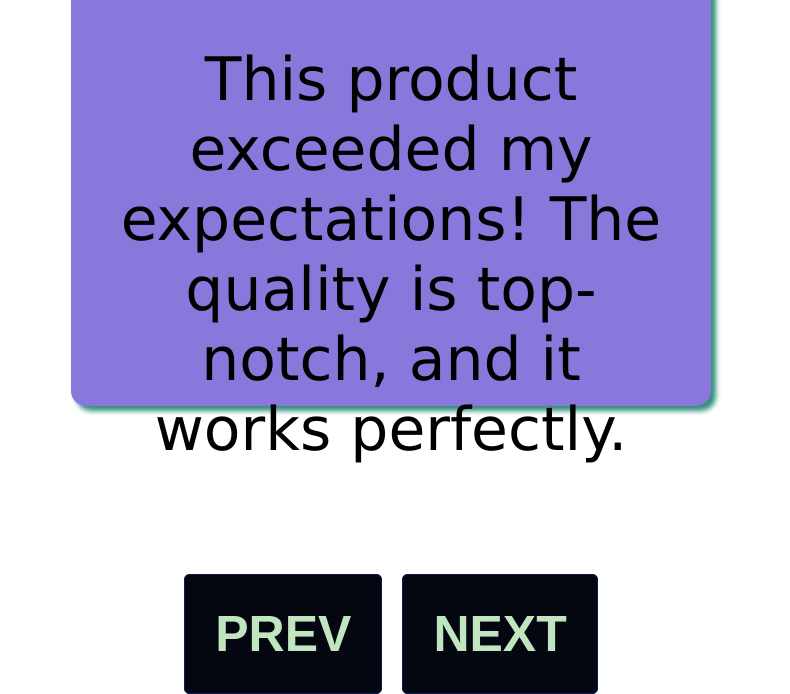
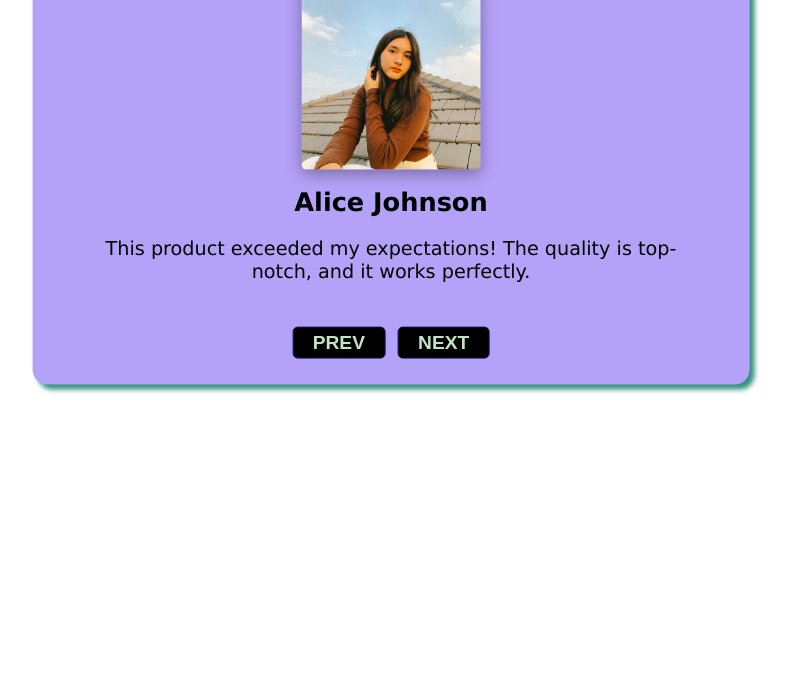
Before and after one commit to yuvrajsingh2428/Review-Carousel-App, a plain HTML site: page index.html in a window 1280 px wide. Shown: the part 254-948 px from the top of the page, without its empty margins (249-1039 px from the left). After the commit the page ends 800 px from the top, so only its background shows below. Drawn offline with Linux system fonts and the light colour scheme.

Commit message:
making it dynamic

```diff
--- a/style.css
+++ b/style.css
@@ -1,19 +1,19 @@
-
 .review {
-  background: rgb(138, 119, 219);
-  height: 55vh;
-  width: 70vh;
+  background: rgb(180, 161, 248);
+  height: 50vh;
+  width: 50vw;
   position: absolute;
   top: 50%;
   left: 50%;
   transform: translate(-50%, -50%);
   border-radius: 15px;
-  padding: 40px;
+  padding: 3vw;
   box-shadow: 5px 5px 5px #32917d;
   display: flex;
   flex-direction: column;
   justify-content: center;
   align-items: center;
+  overflow: hidden; /* Ensures content stays within the container */
 }
 
 .review__items {
@@ -22,50 +22,51 @@
   align-items: center;
   justify-content: center;
   width: 100%;
-  padding: 10px;
+  padding: 1vw;
 }
 
 .review__items img {
-  height: 30vh;
-  width: auto;
-  max-width: 100%;
+  height: auto;
+  max-width: 50%; /* Ensures the image does not exceed the container width */
+  max-height: 28vh; /* Adjust this to ensure image height is appropriate */
   border-radius: 5px;
   box-shadow: rgba(0, 0, 0, 0.35) 0px 4px 15px;
-  margin-bottom: 10px;
-  display: block; /* Ensures the image behaves as a block-level element */
-  margin-left: auto; /* Automatically adjust left margin */
-  margin-right: auto; /* Automatically adjust right margin */
+  margin-bottom: 2vh;
+  display: block;
+  margin-left: auto;
+  margin-right: auto;
 }
 
 .review__items h1 {
   font-family: Verdana, Geneva, Tahoma, sans-serif;
-  font-size: 74px;
+  font-size: 2vw; /* Reduce font size to fit better */
   text-align: center;
-  margin-bottom: 20px;
+  margin-bottom: 1.5vh;
 }
 
 .review__items p {
   font-family: Verdana, Geneva, Tahoma, sans-serif;
-  font-size: 60px;
+  font-size: 1.5vw; /* Reduce font size to fit better */
   text-align: center;
-  margin-bottom: 20px;
+  margin-bottom: 2vh;
+  padding: 0 1vw; /* Add padding to avoid text touching the edges */
 }
 
 .review__button {
   display: flex;
-  justify-content: baseline;
-  align-items: baseline;
-  margin-top: 80px;
+  justify-content: center;
+  align-items: center;
+  margin-top: 2vh;
 }
 
 .review__button button {
-  padding: 30px 30px;
+  padding: 0.5vh 1.5vw;
   border: 1px solid rgb(16, 25, 89);
-  font-size: 50px;
-  background: rgb(4, 7, 15);
+  font-size: 1.5vw; /* Reduce font size to fit within the container */
+  background: rgb(0, 0, 0);
   color: rgb(192, 229, 192);
   font-weight: bold;
   cursor: pointer;
   border-radius: 5px;
-  margin: 0 10px; /* Space between the buttons */
+  margin: 0 0.5vw; /* Reduce space between buttons */
 }
```
